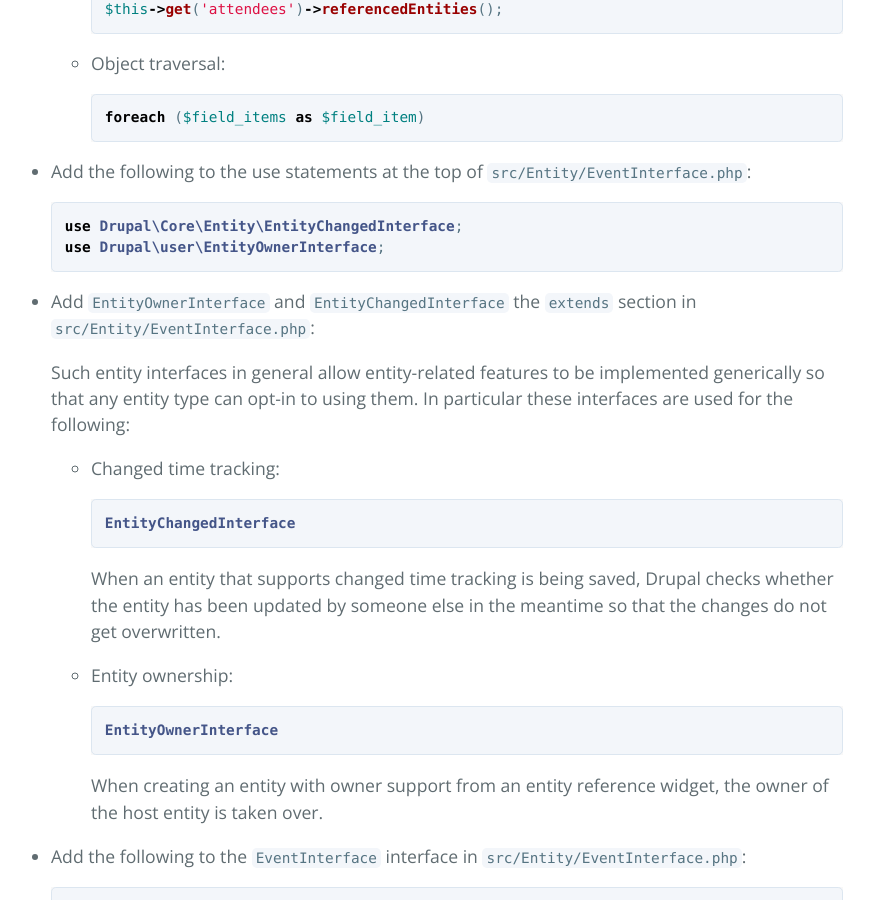
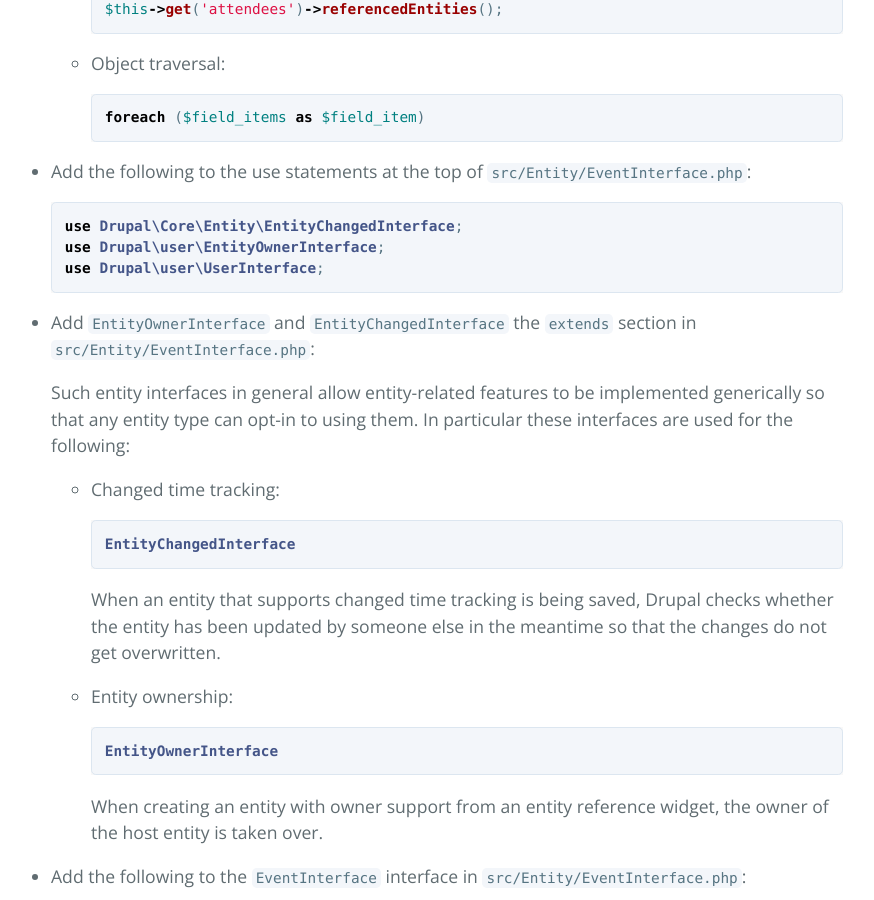
Before and after one commit to drupal-entity-training/event, a Jekyll site: the page built from index.md, in a window 1280 px wide and 900 px high, scrolled down 35731 px. Shown: the whole window, without its empty margins (213-1087 px from the left). Built offline with Jekyll 4.4.1, drawn with Linux system fonts in a browser that asks for light colours.

Commit message:
Add UserInterface to EventInterface

````diff
--- a/index.md
+++ b/index.md
@@ -1697,6 +1697,7 @@ entities.
   ```php?start_inline=1
   use Drupal\Core\Entity\EntityChangedInterface;
   use Drupal\user\EntityOwnerInterface;
+  use Drupal\user\UserInterface;
   ```
 
 * Add `EntityOwnerInterface` and `EntityChangedInterface` the `extends`
````
